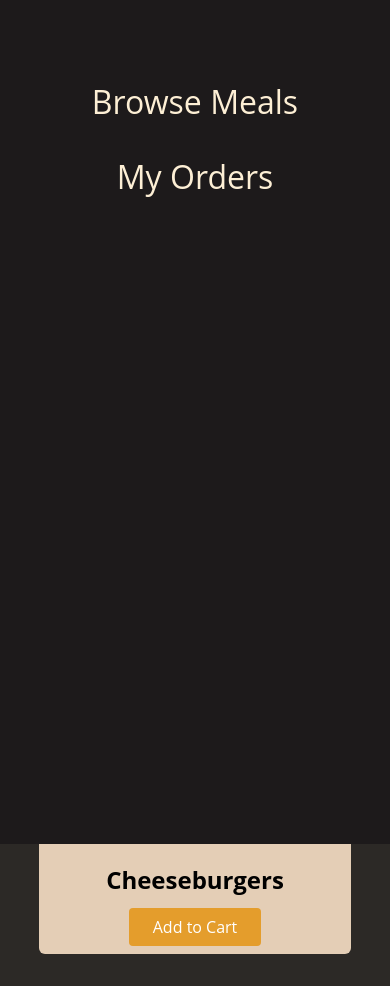
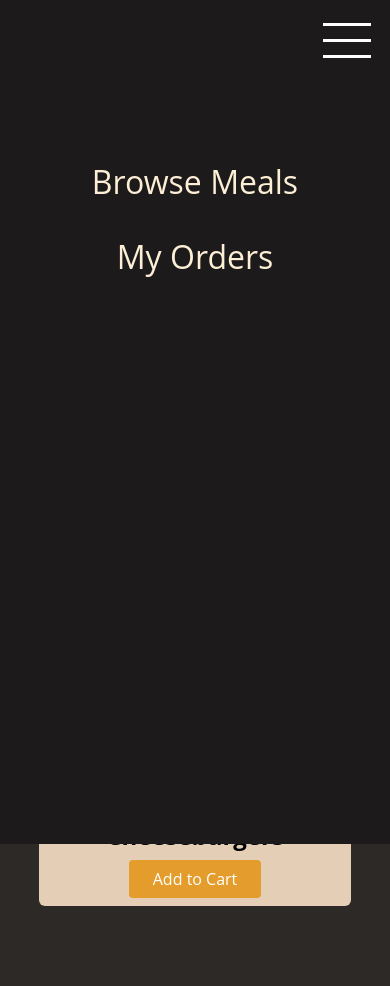
Before and after one commit to Fationcuro/WEBFOOD-responsive-, a plain HTML site: page index.html in a window 390 px wide. Both pictures are taken after a click on the link 346 px from the left and 40 px from the top of the page. After the commit the page ends 938 px from the top, so only its background shows below. Drawn offline with Linux system fonts and the light colour scheme.

Commit message:
finished

```diff
--- a/index.html
+++ b/index.html
@@ -23,6 +23,13 @@
 </a>
     </header>
     <aside id="side-drawer">
+        <header>
+            <a href="#" class="menu-btn">
+                <span></span>
+                <span></span>
+                <span></span>
+            </a>
+        </header>
         <nav>
             <ul>
                 <li> <a href="">Browse Meals</a> </li>
--- a/style.css
+++ b/style.css
@@ -28,6 +28,7 @@ a{
     display: flex;
     flex-direction: column;
     justify-content: space-around;
+    display: none;
 }
 .menu-btn span{
     width: 100%;
@@ -63,6 +64,13 @@ a{
 #side-drawer:target{
     display: block;
 
+}
+#side-drawer header{
+    height: 5rem;
+    display: flex;
+    justify-content: flex-end;
+    align-items: center;
+    padding: 0 5%;
 }
 #side-drawer ul{
     list-style: none;
@@ -112,6 +120,9 @@ article img{
    padding: 1rem;
     text-align: center;
 }
+.food-items h2{
+    margin: 0 0 1rem 0;
+}
 .btn{
     background-color: rgb(228, 157, 44);
     color: white;
@@ -128,6 +139,9 @@ background-color: rgb(221, 134, 34);
        display: none;
    }
 
+    .menu-btn{
+        display: flex;
+    }
 
     main h1{
         font-size: 1.5rem;
```
